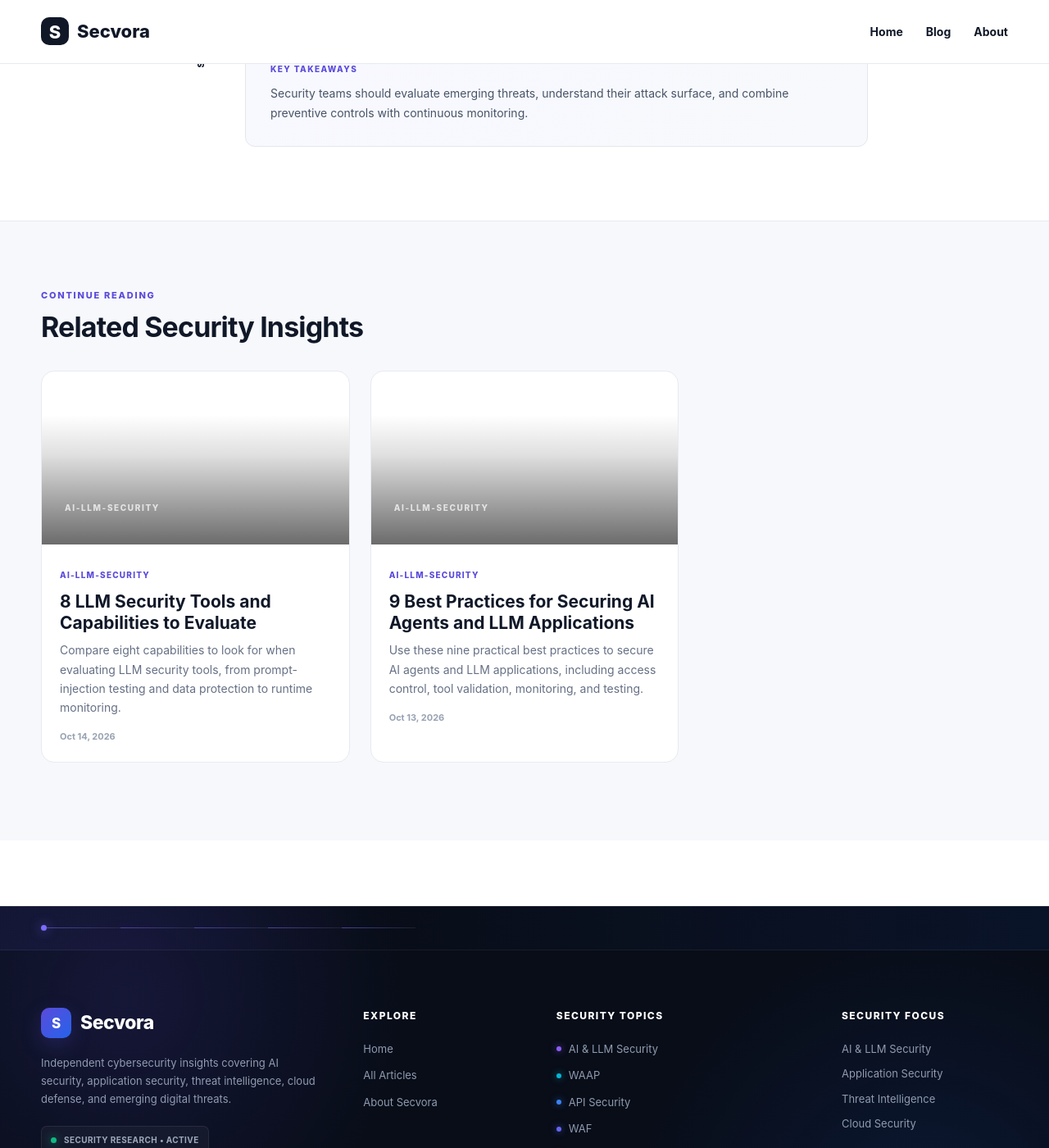
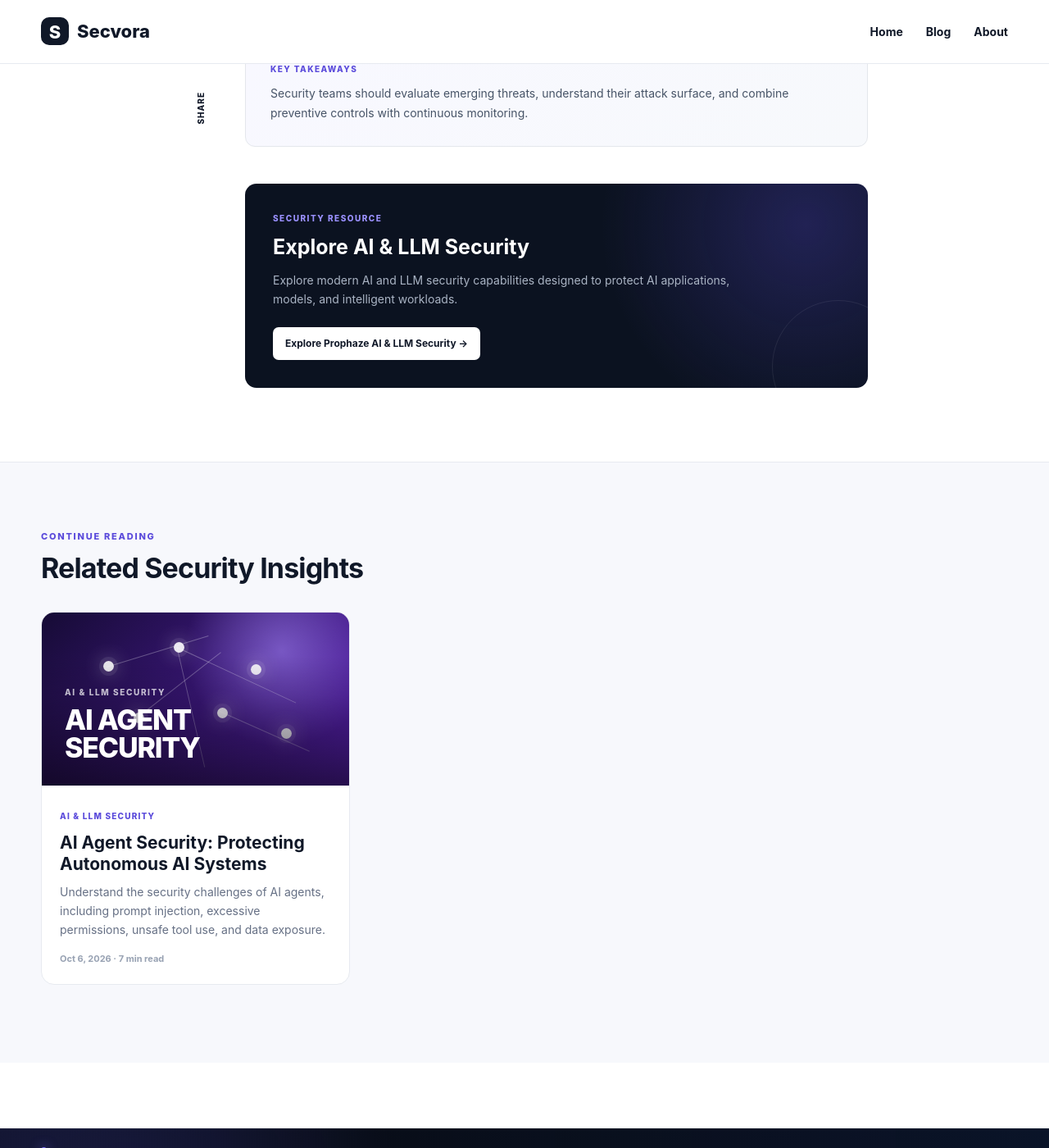
Before and after one commit to prasadprechu/Secvora, a Jekyll site: the page built from _posts/2026-10-11-7-ai-llm-security-risks-every-team-should-know.md, in a window 1280 px wide and 1400 px high, scrolled down 3876 px. Shown: the whole window at 82% size. Built offline with Jekyll 4.4.1, drawn with Linux system fonts in a browser that asks for light colours; comment, search, counter and statistics services are not loaded; some of the changed text lies outside the part shown.

Commit message:
Update 2026-10-11-7-ai-llm-security-risks-every-team-should-know.md

```diff
--- a/_posts/2026-10-11-7-ai-llm-security-risks-every-team-should-know.md
+++ b/_posts/2026-10-11-7-ai-llm-security-risks-every-team-should-know.md
@@ -1,11 +1,13 @@
 ---
 layout: post
 title: "7 AI & LLM Security Risks Every Team Should Know"
-date: 2026-10-12
-category: ai-llm-security
-categories: [ai-llm-security]
-tags: [AI Security, LLM Security, Prompt Injection, Data Leakage, AI Risk]
-description: "Explore seven important AI and LLM security risks, from prompt injection and data leakage to insecure tools and excessive agent permissions."
+category: "AI & LLM Security"
+category_slug: ai-llm-security
+date: 2026-10-11
+permalink: /7-ai-llm-security-risks/
+visual: ai-llm-security
+tags: ["AI Security", "LLM Security", "AI Security Risks", "Prompt Injection", "Data Leakage"]
+description: "Explore 7 key AI and LLM security risks, including prompt injection, data leakage, model manipulation, and excessive AI agent permissions."
 ---
 
 AI and large language models (LLMs) can help teams search information, automate workflows, and build new user experiences. But adding an AI model to an application also introduces security risks that traditional application controls may not fully address.
```
